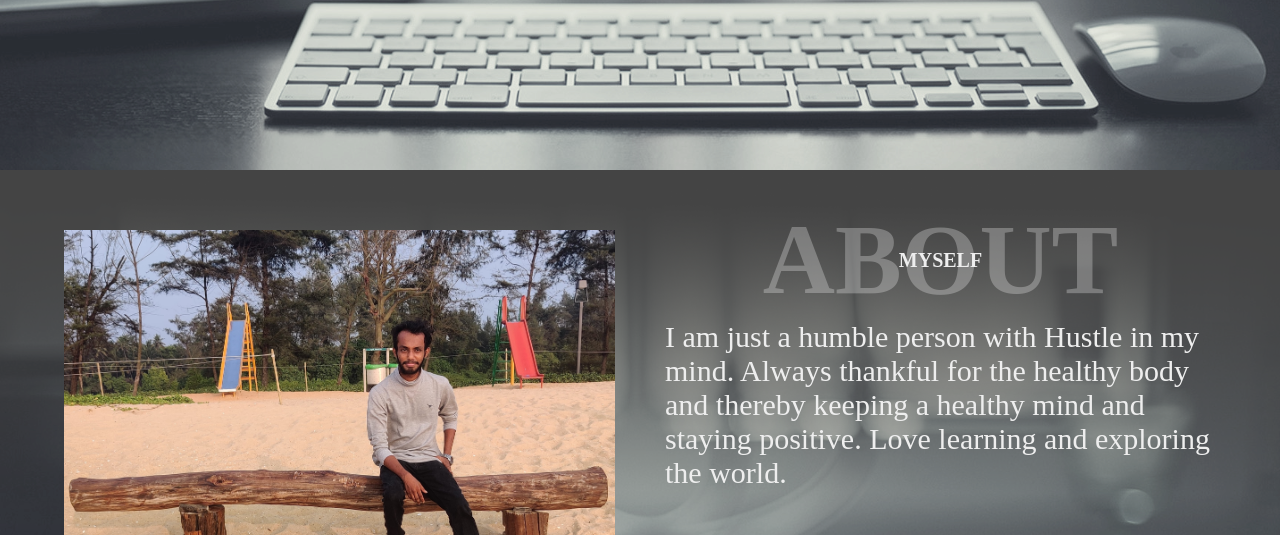
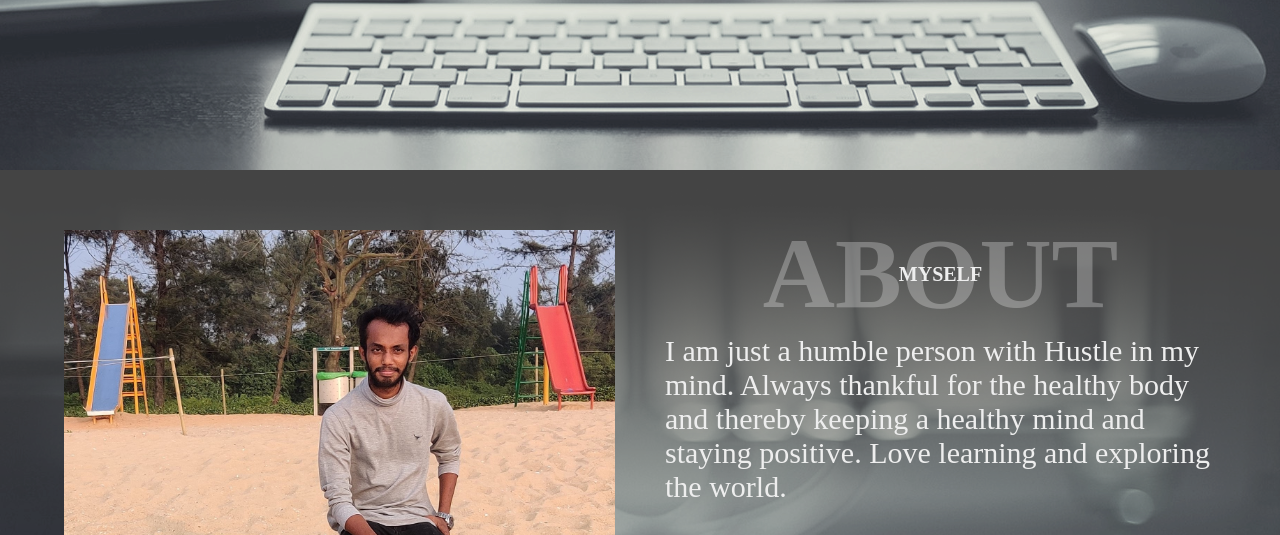
Before and after one commit to samradhshetty07/webfalcon, a plain HTML site: page index.html in a window 1280 px wide. Shown: the part 630-1165 px from the top of the page. Drawn offline with nearby package versions, Linux system fonts and the light colour scheme.

Commit message:
Update index.html

```diff
--- a/index.html
+++ b/index.html
@@ -54,7 +54,7 @@
      <section class="about" id="about">
      	<div class="container">
      		<div class="profile-img" data-aos="fade-right" data-aos-delay="300">
-     			<img src="images/proo.JPG">
+     			<img src="images/p0.JPG">
      		</div>
      		<div class="about-details" data-aos="fade-left" data-aos-delay="300">
      			<div class="about-heading">
```
